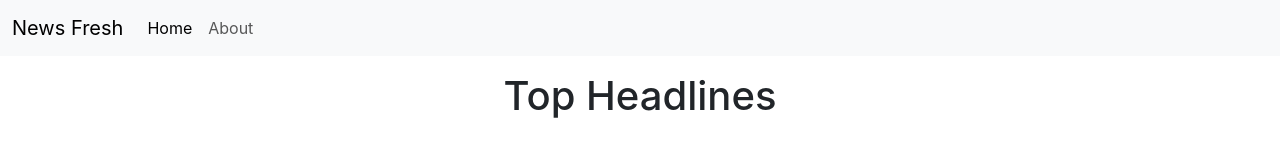
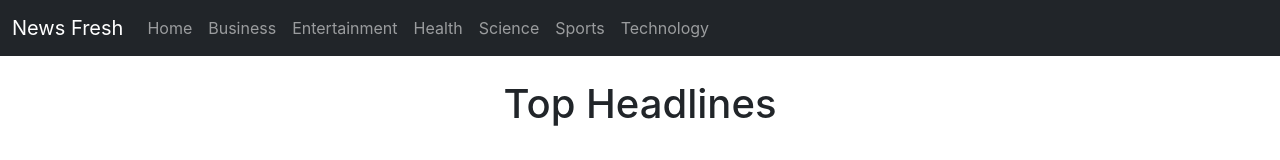
Before and after one commit to mk513147/newsapp, a React (Create React App) app: page / in a window 1280 px wide. Shown: the top 160 px of the page. Built offline with nearby package versions, Linux system fonts and the light colour scheme; no server answers.

Commit message:
Added Categories for News and changed no. of news displayed in a page.

```diff
--- a/package.json
+++ b/package.json
@@ -8,6 +8,7 @@
     "@testing-library/user-event": "^13.5.0",
     "react": "^18.3.1",
     "react-dom": "^18.3.1",
+    "react-router-dom": "^6.26.0",
     "react-scripts": "5.0.1",
     "web-vitals": "^2.1.4"
   },
--- a/src/App.js
+++ b/src/App.js
@@ -2,6 +2,11 @@
 import News from './Components/News';
 import NewsDetail from './Components/NewsDetail';
 import './App.css';
+import {
+  Route,
+  Routes,
+  BrowserRouter,
+} from "react-router-dom";
 
 import React, { Component } from 'react'
 
@@ -9,9 +14,19 @@
   render() {
     return (
       <div>
+        <BrowserRouter>
           <Navbar />
-          <News pageSize={7}/>
+          <Routes>
+            <Route exact path='/' element={<News key="general" pageSize={8} country="in" category='general' />} />
+            <Route exact path='/business' element={<News key="business" pageSize={8} country="in" category='business' />} />
+            <Route exact path='/entertainment' element={<News key="entertainment" pageSize={8} country="in" category='entertainment' />} />
+            <Route exact path='/health' element={<News key="health" pageSize={8} country="in" category='health' />} />
+            <Route exact path='/science' element={<News key="science" pageSize={8} country="in" category='science' />} />
+            <Route exact path='/sports' element={<News key="sports" pageSize={8} country="in" category='sports' />} />
+            <Route exact path='/technology' element={<News key="technology" pageSize={8} country="in" category='technology' />} />
+          </Routes>
           <NewsDetail />
+        </BrowserRouter>
       </div>
     )
   }
--- a/src/Components/Navbar.js
+++ b/src/Components/Navbar.js
@@ -1,24 +1,28 @@
 import React, { Component } from 'react'
 // import PropTypes from 'prop-types'
+import { Link } from 'react-router-dom'
 
 export class Navbar extends Component {
     render() {
         return (
             <div>
-                <nav className="navbar navbar-expand-lg bg-body-tertiary">
+                <nav className="navbar navbar-expand-lg bg-dark " data-bs-theme="dark">
                     <div className="container-fluid">
-                        <a className="navbar-brand" href="#">News Fresh</a>
+                        <Link className="navbar-brand" to="#">News Fresh</Link>
                         <button className="navbar-toggler" type="button" data-bs-toggle="collapse" data-bs-target="#navbarSupportedContent" aria-controls="navbarSupportedContent" aria-expanded="false" aria-label="Toggle navigation">
                             <span className="navbar-toggler-icon"></span>
                         </button>
                         <div className="collapse navbar-collapse" id="navbarSupportedContent">
                             <ul className="navbar-nav me-auto mb-2 mb-lg-0">
                                 <li className="nav-item">
-                                    <a className="nav-link active" aria-current="page" href="/">Home</a>
+                                    <a className="nav-link" aria-current="page" href="/">Home</a>
                                 </li>
-                                <li className="nav-item">
-                                    <a className="nav-link" href="/">About</a>
-                                </li>
+                                <li className='nav-item'><Link to="/business" className="nav-link">Business</Link></li>
+                                <li className='nav-item'><Link to="/entertainment" className="nav-link">Entertainment</Link></li>
+                                <li className='nav-item'><Link to="/health" className="nav-link">Health</Link></li>
+                                <li className='nav-item'><Link to="/science" className="nav-link">Science</Link></li>
+                                <li className='nav-item'><Link to="/sports" className="nav-link">Sports</Link></li>
+                                <li className='nav-item'><Link to="/technology" className="nav-link">Technology</Link></li>
                             </ul>
                         </div>
                     </div>
--- a/src/Components/News.js
+++ b/src/Components/News.js
@@ -1,8 +1,22 @@
 import React, { Component } from 'react'
 import NewsItem from './NewsItem'
 import Spinner from './Spinner';
+import PropTypes from 'prop-types'
+
 
 export class News extends Component {
+    static defaultProps ={
+        country: 'in',
+        pageSize: 8,
+        category: 'general'
+    }
+
+    static propTypes ={
+        country: PropTypes.string,
+        pageSize: PropTypes.number,
+        category: PropTypes.string,
+    }
+
     constructor() {
         super();
         this.state = {
@@ -13,7 +27,7 @@
     }
 
     async componentDidMount() {
-        let url = `https://newsapi.org/v2/top-headlines?country=in&apiKey=758fb9d28589446b966ac18e564e47b6&page=1&pageSize=${this.props.pageSize}`;
+        let url = `https://newsapi.org/v2/top-headlines?country=${this.props.country}&category=${this.props.category}&apiKey=758fb9d28589446b966ac18e564e47b6&page=1&pageSize=${this.props.pageSize}`;
         this.setState({loading: true})
         let data = await fetch(url);
         let parsedData = await data.json();
@@ -25,7 +39,7 @@
     }
 
     handlePrev = async () => {
-        let url = `https://newsapi.org/v2/top-headlines?country=in&apiKey=758fb9d28589446b966ac18e564e47b6&page=${this.state.page - 1}&pageSize=${this.props.pageSize}`;
+        let url = `https://newsapi.org/v2/top-headlines?country=${this.props.country}&category=${this.props.category}&apiKey=758fb9d28589446b966ac18e564e47b6&page=${this.state.page - 1}&pageSize=${this.props.pageSize}`;
         this.setState({loading: true})
         let data = await fetch(url);
         let parsedData = await data.json();
@@ -38,7 +52,7 @@
 
     handleNext = async () => {
         if (!(this.state.page + 1> Math.ceil(this.state.totalResults / this.props.pageSize))) {
-            let url = `https://newsapi.org/v2/top-headlines?country=in&apiKey=758fb9d28589446b966ac18e564e47b6&page=${this.state.page + 1}&pageSize=${this.props.pageSize}`;
+            let url = `https://newsapi.org/v2/top-headlines?country=${this.props.country}&category=${this.props.category}&apiKey=758fb9d28589446b966ac18e564e47b6&page=${this.state.page + 1}&pageSize=${this.props.pageSize}`;
             this.setState({loading: true})
             let data = await fetch(url);
             let parsedData = await data.json();
@@ -55,7 +69,7 @@
         return (
             <>
                 <div className='container my-3'>
-                    <h1 className='text-center my-2'>Top Headlines</h1>
+                    <h1 className='text-center my-4'>Top Headlines</h1>
                     {this.state.loading && <Spinner />}
                     <div className="row">
                         {!this.state.loading && this.state.article.map((element) => {
--- a/src/Components/NewsItem.js
+++ b/src/Components/NewsItem.js
@@ -1,12 +1,13 @@
 import React, { Component } from 'react'
 import defaultImage from './no_image.png'
+
 
 export class NewsItem extends Component {
   render() {
     let { title, description, imageUrl, newsUrl } = this.props;
     return (
       <div>
-        <div className="card my-2 mx-2" style={{ width: "18rem" }}>
+        <div className="card my-2 mx-2">
           <img src={!imageUrl?{defaultImage}:imageUrl} className="card-img-top" alt="image ka url nahi diya hai" />
           <div className="card-body">
             <h5 className="card-title">{title}</h5>
```
Also changed, not shown: 1 other file (tests, documents, lock files or other folders).
